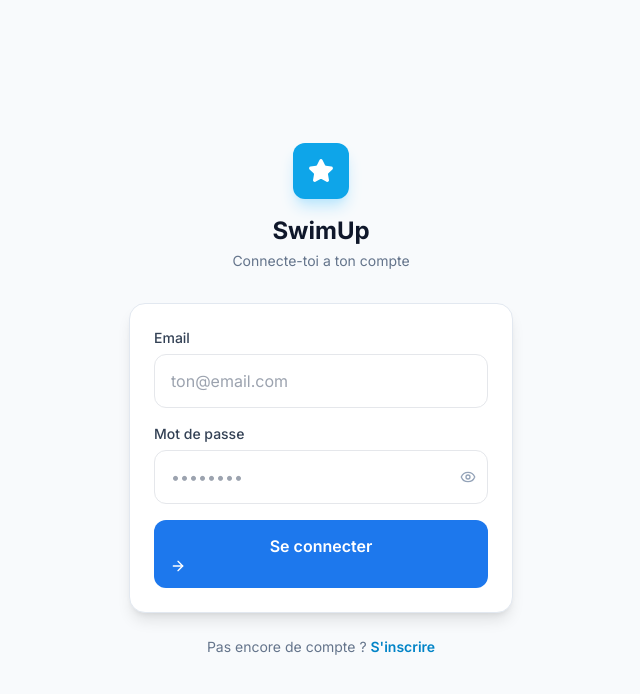
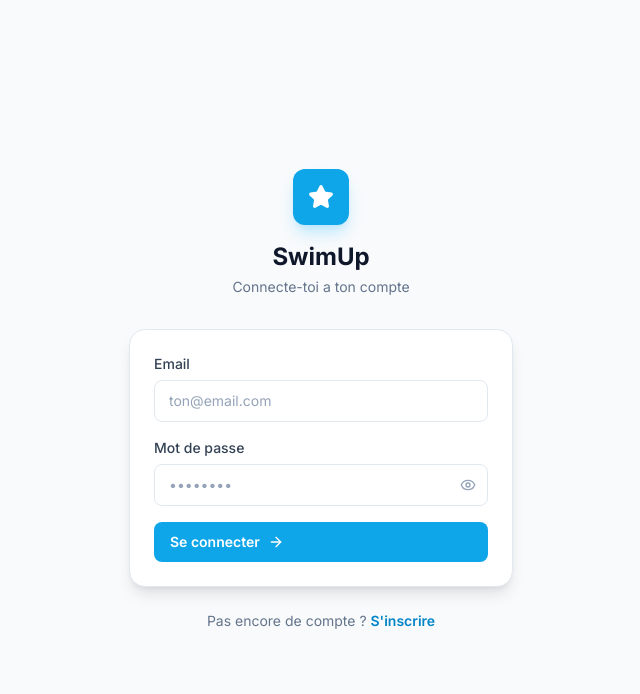
Before and after one commit to etimelli2-ai/swimup-frontend, a React (Vite) app: page /login in a window 1280 px wide. Shown: the top 694 px of the page, without its empty margins (319-959 px from the left). Built offline with nearby package versions, Linux system fonts and the light colour scheme.

Commit message:
Refactor CSS styles for buttons and layout

```diff
--- a/src/index.css
+++ b/src/index.css
@@ -4,33 +4,68 @@
 
 @layer base {
   * { -webkit-tap-highlight-color: transparent; }
-  body { @apply bg-gray-50 text-gray-900 font-sans; }
+  body { @apply bg-slate-50 text-slate-900 font-sans; }
 }
 
 @layer components {
+  /* Buttons */
   .btn-primary {
-    @apply w-full py-3.5 px-4 bg-brand-600 text-white font-semibold rounded-xl
-           active:bg-brand-700 transition-all text-base disabled:opacity-50;
+    @apply inline-flex items-center gap-2 py-2.5 px-4 bg-sky-500 text-white font-semibold rounded-lg
+           hover:bg-sky-600 active:bg-sky-700 transition-all text-sm disabled:opacity-50 disabled:cursor-not-allowed;
   }
   .btn-secondary {
-    @apply w-full py-3.5 px-4 bg-white text-brand-600 font-semibold rounded-xl
-           border-2 border-brand-600 active:bg-brand-50 transition-all text-base;
+    @apply inline-flex items-center gap-2 py-2.5 px-4 bg-white text-slate-700 font-semibold rounded-lg
+           border border-slate-200 hover:bg-slate-50 active:bg-slate-100 transition-all text-sm;
   }
   .btn-danger {
-    @apply w-full py-3 px-4 bg-red-500 text-white font-semibold rounded-xl
-           active:bg-red-600 transition-all text-sm;
+    @apply inline-flex items-center gap-2 py-2.5 px-4 bg-red-500 text-white font-semibold rounded-lg
+           hover:bg-red-600 active:bg-red-700 transition-all text-sm disabled:opacity-50;
   }
+
+  /* Inputs */
   .input {
-    @apply w-full px-4 py-3.5 border border-gray-200 rounded-xl text-base
-           focus:outline-none focus:ring-2 focus:ring-brand-500 focus:border-transparent
-           bg-white placeholder-gray-400;
+    @apply w-full px-3.5 py-2.5 border border-slate-200 rounded-lg text-sm
+           focus:outline-none focus:ring-2 focus:ring-sky-500 focus:border-transparent
+           bg-white placeholder-slate-400 transition-all;
   }
+
+  /* Cards */
   .card {
-    @apply bg-white rounded-2xl p-4 shadow-sm border border-gray-100;
+    @apply bg-white rounded-xl border border-slate-200 shadow-sm;
   }
-  .badge-green  { @apply inline-flex items-center px-2.5 py-1 rounded-full text-xs font-medium bg-green-100 text-green-700; }
-  .badge-yellow { @apply inline-flex items-center px-2.5 py-1 rounded-full text-xs font-medium bg-yellow-100 text-yellow-700; }
-  .badge-blue   { @apply inline-flex items-center px-2.5 py-1 rounded-full text-xs font-medium bg-blue-100 text-blue-700; }
-  .badge-red    { @apply inline-flex items-center px-2.5 py-1 rounded-full text-xs font-medium bg-red-100 text-red-700; }
-  .badge-gray   { @apply inline-flex items-center px-2.5 py-1 rounded-full text-xs font-medium bg-gray-100 text-gray-600; }
+  .stat-card {
+    @apply bg-white rounded-xl border border-slate-200 shadow-sm p-5;
+  }
+
+  /* Typography */
+  .page-title {
+    @apply text-2xl font-bold text-slate-900 tracking-tight;
+  }
+  .section-title {
+    @apply text-base font-semibold text-slate-800;
+  }
+  .text-muted {
+    @apply text-sm text-slate-500;
+  }
+
+  /* Badges */
+  .badge {
+    @apply inline-flex items-center gap-1 px-2.5 py-1 rounded-full text-xs font-medium;
+  }
+  .badge-green  { @apply inline-flex items-center gap-1 px-2.5 py-1 rounded-full text-xs font-medium bg-emerald-100 text-emerald-700; }
+  .badge-yellow { @apply inline-flex items-center gap-1 px-2.5 py-1 rounded-full text-xs font-medium bg-yellow-100 text-yellow-700; }
+  .badge-amber  { @apply inline-flex items-center gap-1 px-2.5 py-1 rounded-full text-xs font-medium bg-amber-100 text-amber-700; }
+  .badge-blue   { @apply inline-flex items-center gap-1 px-2.5 py-1 rounded-full text-xs font-medium bg-sky-100 text-sky-700; }
+  .badge-red    { @apply inline-flex items-center gap-1 px-2.5 py-1 rounded-full text-xs font-medium bg-red-100 text-red-700; }
+  .badge-gray   { @apply inline-flex items-center gap-1 px-2.5 py-1 rounded-full text-xs font-medium bg-slate-100 text-slate-600; }
 }
+
+@layer utilities {
+  .animate-fade-in {
+    animation: fadeIn 0.3s ease-in-out;
+  }
+  @keyframes fadeIn {
+    from { opacity: 0; transform: translateY(8px); }
+    to   { opacity: 1; transform: translateY(0); }
+  }
+}
```
